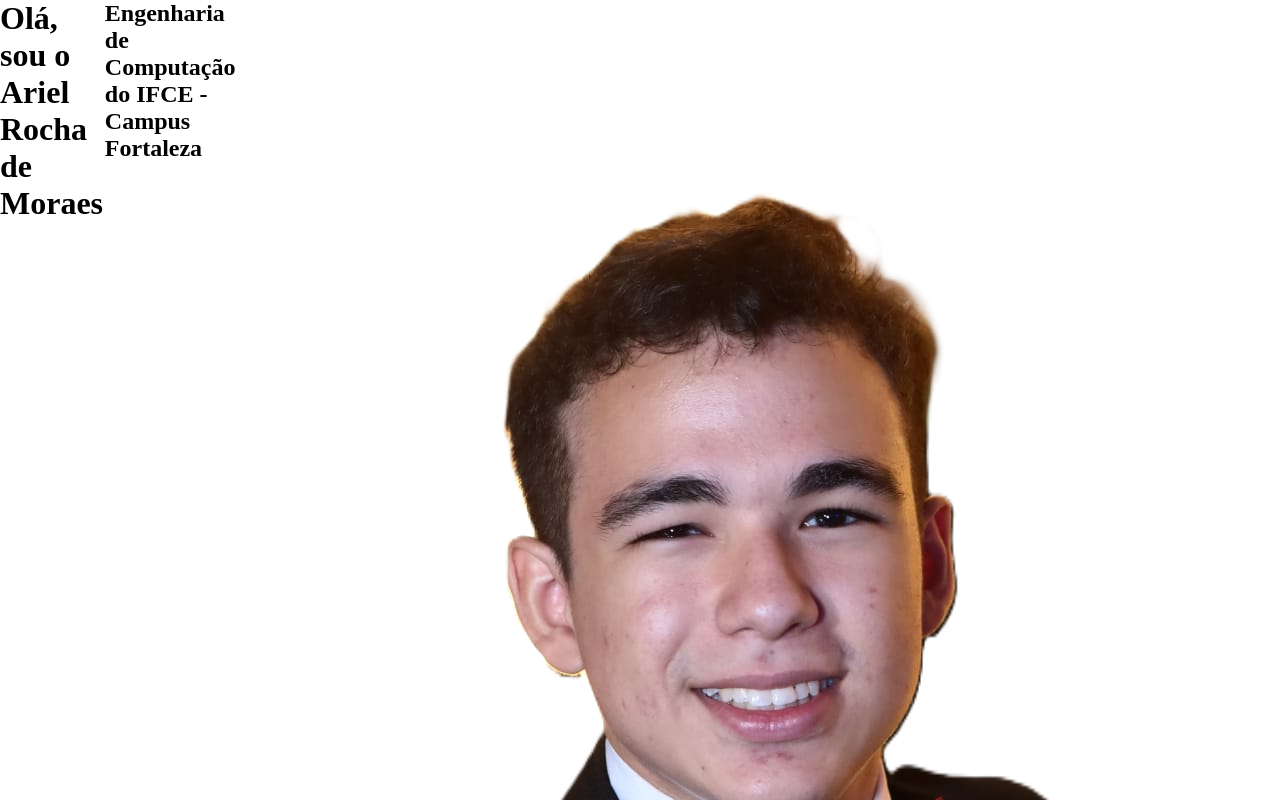
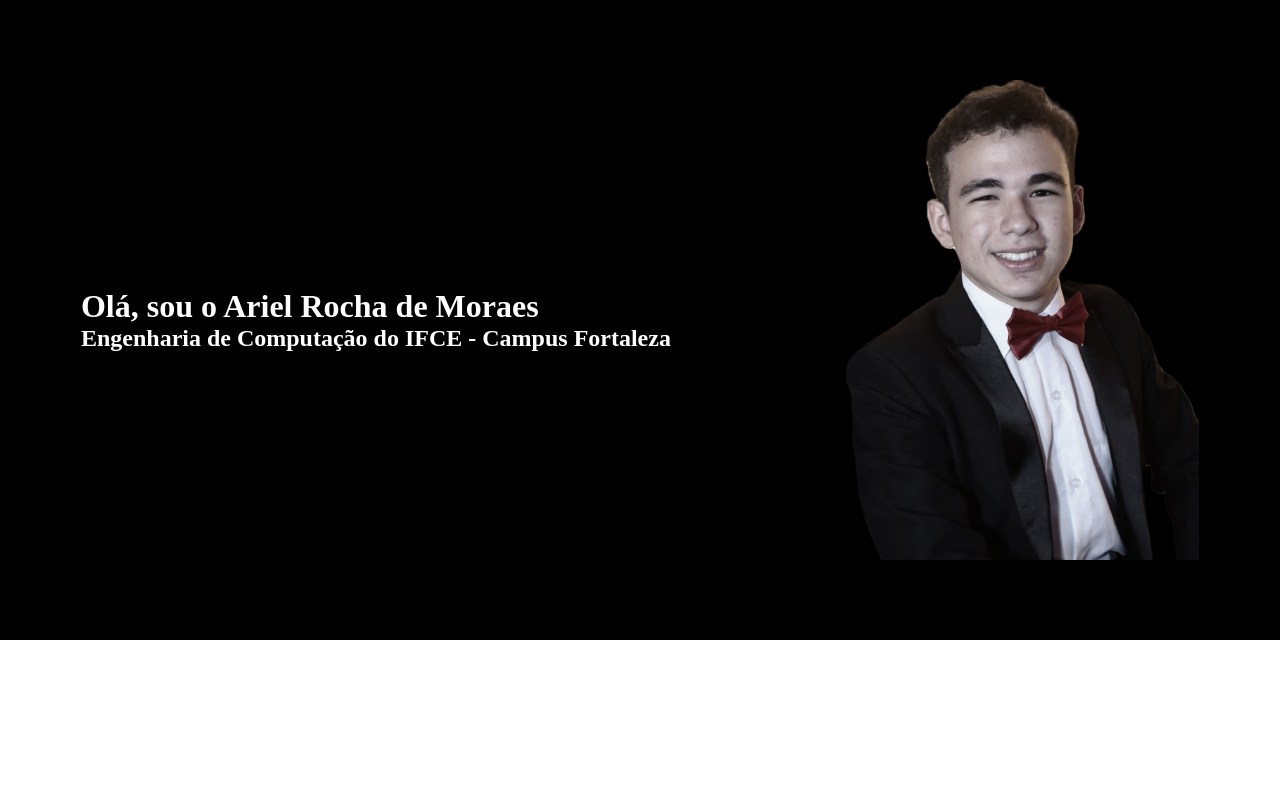
Before and after one commit to ari123rm/Portfolio, a React (Create React App) app: page / in a window 1280 px wide. Shown: the top 800 px of the page. Built offline with nearby package versions, Linux system fonts and the light colour scheme.

Commit message:
theme: adicionar fundo e tamanho para capa

```diff
--- a/package.json
+++ b/package.json
@@ -10,6 +10,7 @@
     "@types/node": "^16.18.114",
     "@types/react": "^18.3.11",
     "@types/react-dom": "^18.3.1",
+    "parser": "^0.1.4",
     "react": "^18.3.1",
     "react-dom": "^18.3.1",
     "react-scripts": "5.0.1",
--- a/src/App.tsx
+++ b/src/App.tsx
@@ -8,7 +8,7 @@ import capaStyle from './components/themes/capa.module.scss'
 
 function App() {
   const conteudo:Array<Temas> = [];
-  conteudo.push(new Temas("Olá, sou o Ariel Rocha de Moraes",capaStyle.capa, logoImg, "Engenharia de Computação do IFCE - Campus Fortaleza"));
+  conteudo.push(new Temas("Olá, sou o <span>Ariel Rocha de Moraes</span>",capaStyle.capa, logoImg, "Engenharia de Computação do IFCE - Campus Fortaleza"));
 
   console.log(conteudo);
 
--- a/src/components/Topico.tsx
+++ b/src/components/Topico.tsx
@@ -1,15 +1,18 @@
 import { ReactElement,useState } from "react";
-
+import Parser from 'html-react-parser';
 import {Temas} from "./types/classes";
 
 
 const Topico:React.FC<Temas> = ({titulo,style,imagem,subtitulo,texto,lista})  => {
     return (
         <div className={style}>
-            <h1>{titulo}</h1>
-            {subtitulo!=undefined ? (
-                <h2>{subtitulo}</h2>
-                ):(<></>)}
+            <div>
+                <h1>{Parser(titulo)}</h1>
+                {subtitulo!=undefined ? (
+                    <h2>{subtitulo}</h2>
+                    ):(<></>)}
+            </div>
+
             {(imagem != undefined) ? (
                 <img src={imagem.url} alt={imagem.alt} />
             ):(
--- a/src/components/themes/capa.module.scss
+++ b/src/components/themes/capa.module.scss
@@ -1,3 +1,13 @@
 .capa{
+    background-color: black;
+    color:white;
+    align-items: center;
+    justify-content: space-around;
+    div{
 
+    }
+    img{
+        filter: grayscale(60%);
+        height:60vh;
+    }
 }
```
Also changed, not shown: public/images/logo.png, 1 other file (tests, documents, lock files or other folders).
